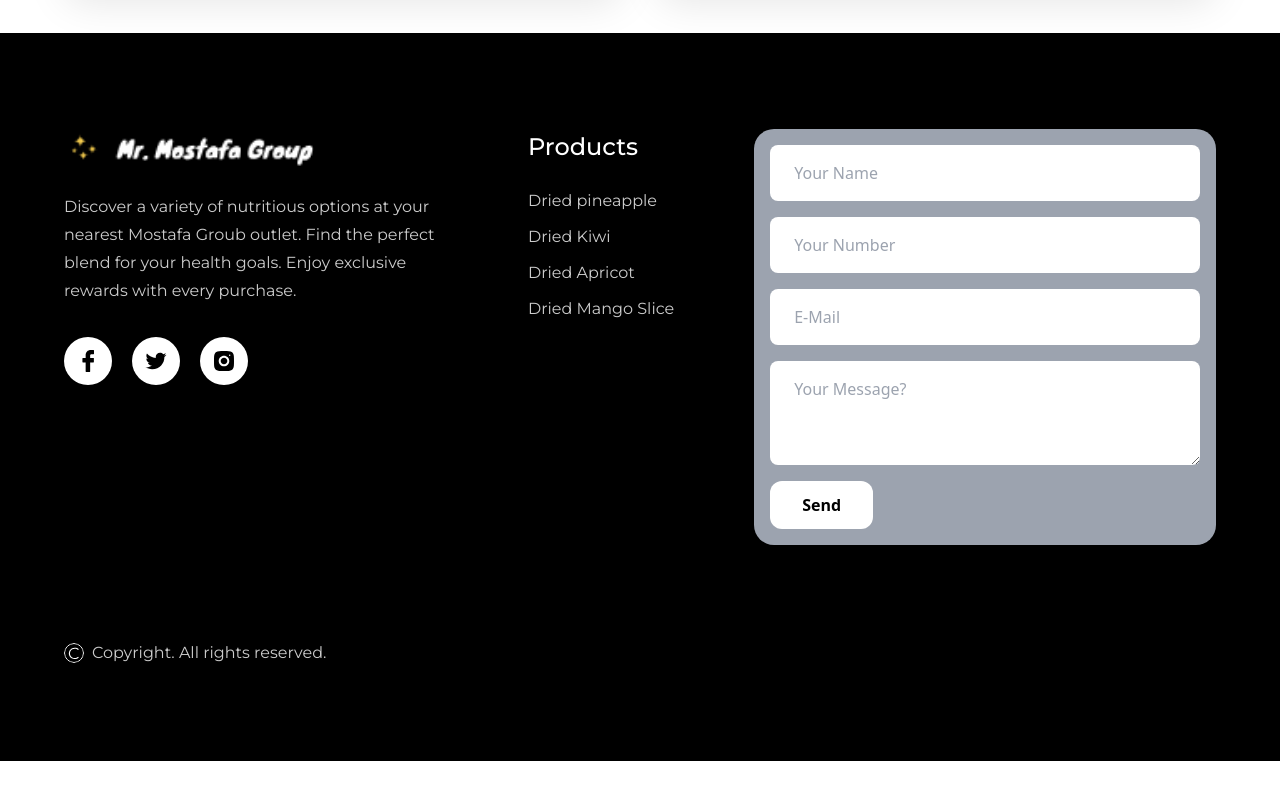
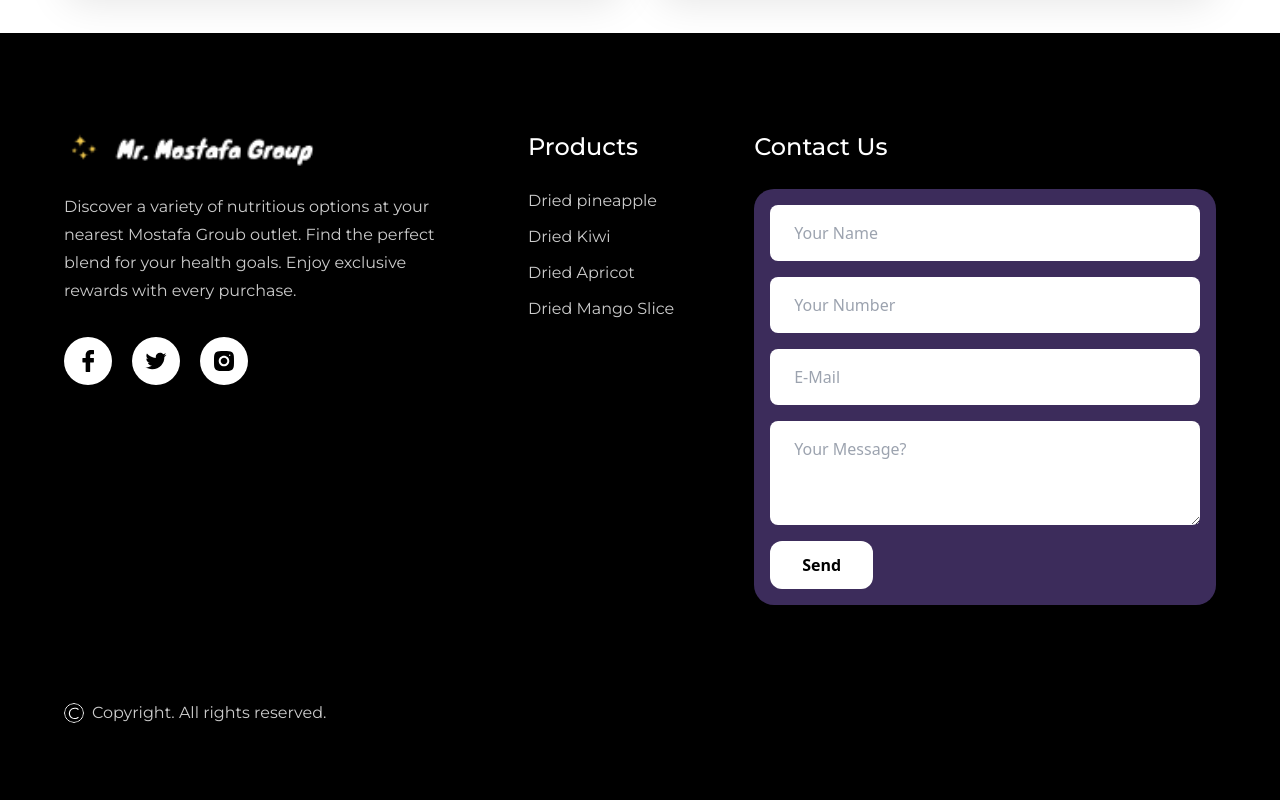
Before and after one commit to abdelrahman839/freelance-landing-page, a React (Create React App) app: page / in a window 1280 px wide. Shown: the part 3938-4738 px from the top of the page. Before the commit the page ends 4699 px from the top, so only its background shows below. Built offline with nearby package versions, Linux system fonts and the light colour scheme; a web font is replaced by a local one.

Commit message:
change footer

```diff
--- a/src/components/contact.jsx
+++ b/src/components/contact.jsx
@@ -59,7 +59,7 @@ const Contact = () => {
   };
 
   return (
-    <div className={`w-full p-4 rounded-[20px] shadow-3xl bg-gray-400`}>
+    <div className={`w-full p-4 rounded-[20px] shadow-3xl bg-purple-900`}>
       <div className="">
         <form
           ref={formRef}
--- a/src/sections/About.jsx
+++ b/src/sections/About.jsx
@@ -1,5 +1,4 @@
 import { about } from "../assets/images";
-import Button from "../components/Button";
 
 const About = () => {
   return (
--- a/src/sections/Footer.jsx
+++ b/src/sections/Footer.jsx
@@ -46,7 +46,10 @@ const Footer = () => {
             </div>
           ))}
         </div>
-        <div className="flex flex-1 w-full">
+        <div className="flex flex-col flex-1 w-full">
+          <h4 className="text-white font-montserrat text-2xl leading-normal font-medium mb-6">
+            Contact Us
+          </h4>
           <Contact />
         </div>
       </div>
```
